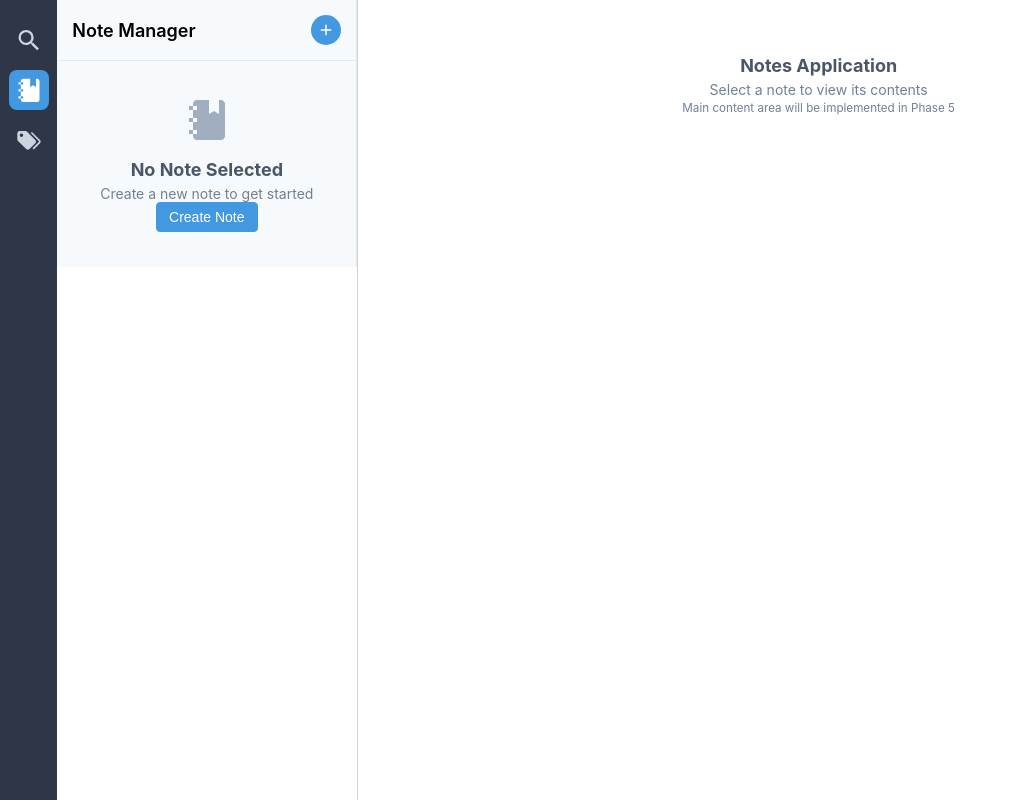
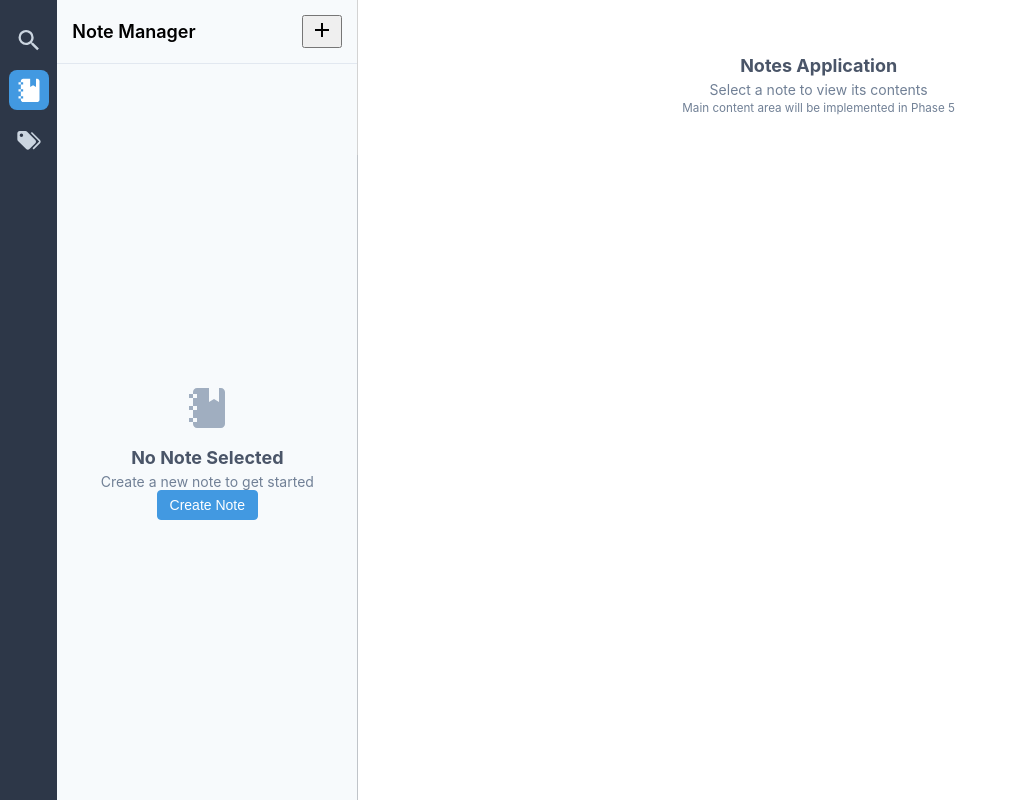
Before and after one commit to sp-loomis/notes, a React app: page / in a window 1280 px wide. Both pictures are taken after a click on the button 28 px from the left and 90 px from the top of the page. Shown: the whole page, without its empty margins (0-1009 px from the left). Built offline with nearby package versions, Linux system fonts and the light colour scheme.

Commit message:
feat(ui): refactor NoteManagerView and App components for improved layout and styling

```diff
--- a/src/renderer/App.tsx
+++ b/src/renderer/App.tsx
@@ -18,7 +18,7 @@ const App: React.FC = () => {
   const [activeTab, setActiveTab] = useState<string>('search');
 
   // Render the appropriate navigator view based on the active tab
-  const renderNavigatorView = () => {
+  const renderNavigatorContent = () => {
     switch (activeTab) {
       case 'search':
         return <SearchView />;
@@ -40,9 +40,9 @@ const App: React.FC = () => {
 
           {/* Main area with resizable panels */}
           <Allotment>
-            {/* Navigator Panel */}
-            <Allotment.Pane preferredSize={300} minSize={200} maxSize={500} snap={true}>
-              <div className="navigator-panel">{renderNavigatorView()}</div>
+            {/* Navigator Panel - direct rendering without div */}
+            <Allotment.Pane preferredSize={300} minSize={200} maxSize={500} snap={true} className="navigator-panel">
+              {renderNavigatorContent()}
             </Allotment.Pane>
 
             {/* Main Content Area */}
--- a/src/renderer/components/navigation/NoteManagerView.tsx
+++ b/src/renderer/components/navigation/NoteManagerView.tsx
@@ -2,6 +2,7 @@ import React, { useState } from 'react';
 import Icon from '@mdi/react';
 import { mdiNotebook, mdiPlus, mdiRefresh, mdiAlert, mdiClose } from '@mdi/js';
 import { Allotment } from 'allotment';
+import 'allotment/dist/style.css';
 import { useNotes } from '../../contexts/NotesContext';
 import { useComponents } from '../../contexts/ComponentsContext';
 import NoteAttributesPanel from '../noteManager/NoteAttributesPanel';
@@ -45,7 +46,7 @@ const NoteManagerView: React.FC = () => {
   // Render loading state
   if (loading) {
     return (
-      <div className="navigator-view note-manager-view">
+      <div className="navigator-view">
         <div className="navigator-header">Note Manager</div>
         <div className="navigator-content">
           <div className="loading-indicator">
@@ -59,7 +60,7 @@ const NoteManagerView: React.FC = () => {
   // Render error state
   if (error) {
     return (
-      <div className="navigator-view note-manager-view">
+      <div className="navigator-view">
         <div className="navigator-header">Note Manager</div>
         <div className="navigator-content">
           <div className="error-message">
@@ -78,7 +79,7 @@ const NoteManagerView: React.FC = () => {
   // Render empty state (no selected note)
   if (!selectedNote) {
     return (
-      <div className="navigator-view note-manager-view">
+      <div className="navigator-view">
         <div className="navigator-header">
           Note Manager
           <button
@@ -127,19 +128,18 @@ const NoteManagerView: React.FC = () => {
     );
   }
 
-  // Render selected note view
+  // Render selected note view - with direct Allotment
   return (
-    <div className="navigator-view note-manager-view">
-      <div className="navigator-header">
+    <>
+      <div className="navigator-header note-manager-view">
         Note Manager
         <button className="close-note-button" onClick={handleCloseNote} aria-label="Close note">
           <Icon path={mdiClose} size={1} />
         </button>
       </div>
-      <div className="navigator-content with-note">
-        <Allotment vertical defaultSizes={[40, 60]}>
+      <Allotment vertical defaultSizes={[60, 40]} className="note-manager-allotment">
         {/* Note Attributes Panel */}
-          <Allotment.Pane snap preferredSize={250} minSize={150} maxSize={500}>
+        <Allotment.Pane preferredSize={250} minSize={150}>
           <NoteAttributesPanel onClose={handleCloseNote} />
         </Allotment.Pane>
 
@@ -152,8 +152,7 @@ const NoteManagerView: React.FC = () => {
           </div>
         </Allotment.Pane>
       </Allotment>
-      </div>
-    </div>
+    </>
   );
 };
 
--- a/src/renderer/styles/global.css
+++ b/src/renderer/styles/global.css
@@ -755,3 +755,31 @@ body,
   padding: 15px;
   box-sizing: border-box;
 }
+
+/* Note Manager Allotment styling */
+.note-manager-allotment {
+  flex: 1;
+  height: calc(100% - 50px); /* Adjust for the navigator-header height */
+  overflow: hidden;
+}
+
+.note-attributes-panel {
+  background-color: white;
+  height: 100%;
+  overflow: auto;
+  padding: 0;
+  margin: 0;
+  display: flex;
+  flex-direction: column;
+}
+
+.component-listing-placeholder {
+  background-color: white;
+  height: 100%;
+  padding: 15px;
+  display: flex;
+  flex-direction: column;
+  align-items: center;
+  justify-content: center;
+  color: #a0aec0;
+}
```
Lines whose indentation alone changed are shown as unchanged.
